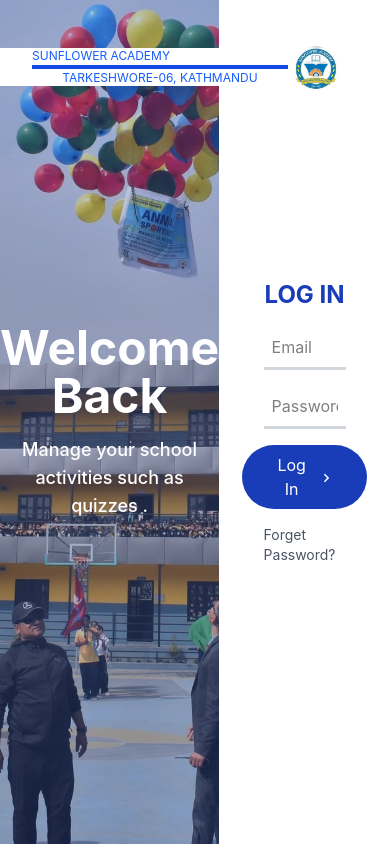
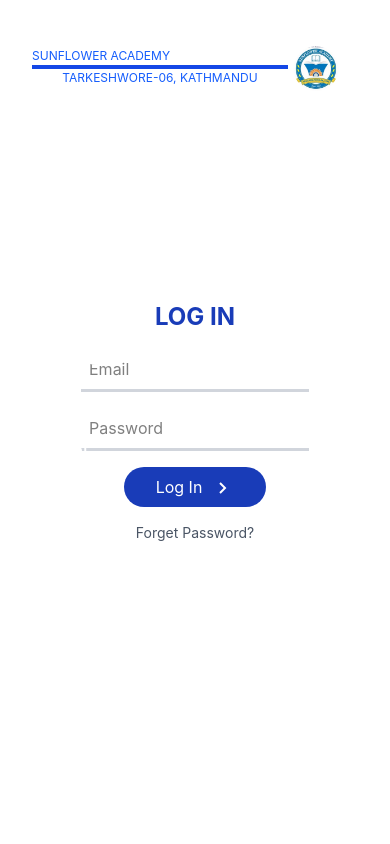
Before and after one commit to Ffhyo/quiz, a React (Vite) app: page / in a window 390 px wide. Built offline with nearby package versions, Linux system fonts and the light colour scheme.

Commit message:
update status

```diff
--- a/src/pages/auth.tsx
+++ b/src/pages/auth.tsx
@@ -51,9 +51,9 @@ export function Auth( ){
               <div className="w-full h-1 bg-blue-700">
 
               </div>
-              <p  className="md:font-bold font-normal text-center text-[12px] md:text-[14px] lg:text-[16px]  ">
+              <div  className="md:font-bold font-normal text-center text-[12px] md:text-[14px] lg:text-[16px]  ">
                 TARKESHWORE-06, KATHMANDU
-              </p>
+              </div>
 
 
             </div>
@@ -70,7 +70,7 @@ export function Auth( ){
 
 
       <div
-  className="relative w-full h-screen bg-cover bg-center"
+  className="relative w-0 h-screen bg-cover bg-center md:w-1/2 lg:w-full "
   style={{ backgroundImage: `url(${heroImg})` }}
 >
   {/* Overlay */}
@@ -86,7 +86,7 @@ export function Auth( ){
     </div>
   </div>
 </div>
-      <div className=" w-128 h-screen flex justify-center items-center gap-4 bg-white">
+      <div className="md:w-128 h-screen flex justify-center items-center gap-4 bg-white w-full">
          <form className="w-2/3 p-4" onSubmit={handleLogin}>
           <h1 className="text-2xl font-bold text-blue-800 mb-4 text-center ">LOG IN </h1>
 
```
